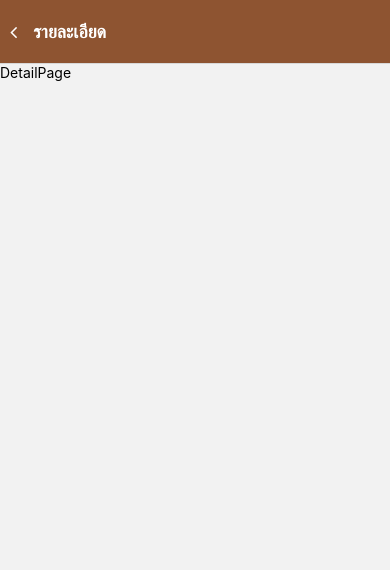
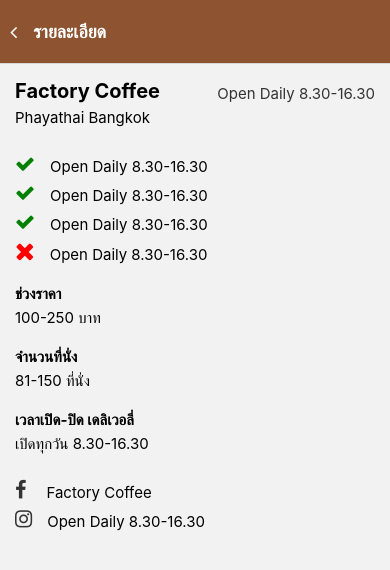
Before and after one commit to TawanPss/CofHunter, a React Native app: screen /DetailPage in a window 390 px wide. Shown: the top 570 px of the page. Built offline with nearby package versions, Linux system fonts and the light colour scheme.

Commit message:
Detail Page finish

```diff
--- a/Page/DetailPage.js
+++ b/Page/DetailPage.js
@@ -1,14 +1,96 @@
-import { StyleSheet, Text, View } from 'react-native'
+import { StyleSheet, Text, View,SafeAreaView,ScrollView} from 'react-native'
+import Icon from 'react-native-vector-icons/FontAwesome';
 import React from 'react'
 
 const DetailPage = () => {
   return (
-    <View>
-      <Text>DetailPage</Text>
-    </View>
+    <SafeAreaView >
+        <ScrollView>
+            <View style={{flexDirection: 'row',justifyContent: 'space-between', alignItems: 'center',marginTop:10, }}>
+            <Text style={styles.cafeNameText}>Factory Coffee</Text>
+            <Text style={styles.openTimeText}>Open Daily 8.30-16.30</Text>
+            </View>
+            <Text style={styles.detailText}>Phayathai Bangkok</Text>
+            <View style={{marginTop:20,}}>
+                <View style={{flexDirection: 'row',justifyContent: 'flex-start', alignItems: 'center',marginTop:5, }}>
+                    <Icon name="check" size={20} style={{ marginLeft: 15, color:"green"}}></Icon>
+                    <Text style={styles.detailText }>Open Daily 8.30-16.30</Text>
+                </View>
+                <View style={{flexDirection: 'row',justifyContent: 'flex-start', alignItems: 'center',marginTop:5, }}>
+                    <Icon name="check" size={20} style={{ marginLeft: 15, color:"green"}}></Icon>
+                    <Text style={styles.detailText }>Open Daily 8.30-16.30</Text>
+                </View>
+                <View style={{flexDirection: 'row',justifyContent: 'flex-start', alignItems: 'center',marginTop:5, }}>
+                    <Icon name="check" size={20} style={{ marginLeft: 15, color:"green"}}></Icon>
+                    <Text style={styles.detailText }>Open Daily 8.30-16.30</Text>
+                </View>
+                <View style={{flexDirection: 'row',justifyContent: 'flex-start', alignItems: 'center',marginTop:5, }}>
+                    <Icon name="close" size={25} style={{ marginLeft: 15, color:"red"}}></Icon>
+                    <Text style={styles.detailText }>Open Daily 8.30-16.30</Text>
+                </View>
+            </View>
+            <View>
+                <Text style={styles.headerText}>ช่วงราคา</Text>
+                <Text style={styles.detailText }>100-250 บาท</Text>
+                <Text style={styles.headerText}>จำนวนที่นั่ง</Text>
+                <Text style={styles.detailText }>81-150 ที่นั่ง</Text>
+                <Text style={styles.headerText}>เวลาเปิด-ปิด เดลิเวอลี่</Text>
+                <Text style={styles.detailText }>เปิดทุกวัน 8.30-16.30</Text>
+            </View>
+            <View style={{marginTop:20,}}>
+                <View style={{flexDirection: 'row',justifyContent: 'flex-start', alignItems: 'center',marginTop:5, }}>
+                    <Icon name="facebook" size={20} style={{ marginLeft: 15,marginRight:5, color:"#333333"}}></Icon>
+                    <Text style={styles.detailText }>Factory Coffee</Text>
+                </View>
+                <View style={{flexDirection: 'row',justifyContent: 'flex-start', alignItems: 'center',marginTop:5, }}>
+                    <Icon name="instagram" size={20} style={{ marginLeft: 15, color:"#333333"}}></Icon>
+                    <Text style={styles.detailText }>Open Daily 8.30-16.30</Text>
+                </View>
+
+            </View>
+        </ScrollView>
+    </SafeAreaView>
   )
 }
 
 export default DetailPage
 
-const styles = StyleSheet.create({})
+const styles = StyleSheet.create({
+    container:{
+        flex: 1,
+        justifyContent:'center'
+    },
+
+    cafeNameText: {
+        fontSize: 20,
+        fontWeight: "bold",
+        color: "Black",
+        marginTop:5,
+        marginStart:15,
+        alignContent:"flex-start"
+    },
+
+    openTimeText:{
+        fontSize: 15,
+        fontWeight: "regular",
+        color: "#333333",
+        marginTop:10,
+        alignContent:"flex-end",
+        marginEnd:15,
+    },
+    detailText: {
+        fontSize: 15,
+        fontWeight: "regular",
+        Colors: "#333333",
+        marginStart:15,
+        marginTop:5,
+      },
+
+    headerText:{
+        fontSize: 15,
+        fontWeight: "bold",
+        Colors: "#505050",
+        marginStart:15,
+        marginTop:20,
+    }
+})
--- a/Page/Home.js
+++ b/Page/Home.js
@@ -113,24 +113,6 @@
         justifyContent:'center'
     },
 
-    header: {
-        position: 'absolute',
-        top: 0,
-        width: '100%',
-        height: 70,
-        paddingTop: 20,
-        paddingStart:15,
-        backgroundColor: "#8E5431",
-        alignItems: 'start',
-        justifyContent: 'center',
-        zIndex: 1000, // Ensure it's on top of other components
-      },
-      title: {
-        color: 'white',
-        fontSize: 20,
-        fontWeight: "bold",
-      },
-
     HeaderText: {
         fontSize: 20,
         fontWeight: "bold",
--- a/Page/ReviewPage.js
+++ b/Page/ReviewPage.js
@@ -27,6 +27,8 @@
 
   const handleNavigateToDetail = () => {
     navigation.navigate('DetailPage'); }
+
+  const findmoreReccommentMenu = () =>{}
 
   return (
     <SafeAreaView style={styles.container}>
@@ -63,28 +65,48 @@
         </View>
         <Text style={styles.detailText}>Phayathai Bangkok</Text>
         <TouchableOpacity onPress={handleNavigateToDetail} style={styles.button}>
-          <Text style={styles.buttonText}>ดูรายละเอียด</Text>
+            <Text style={styles.buttonText}>ดูรายละเอียด</Text>
         </TouchableOpacity>
+
+
         <Text style={styles.menuText}>| วิธีในการสกัดกาแฟ</Text>
           <Text style={styles.detailText}>- Espresso Machine</Text>
           <Text style={styles.detailText}>- Drip</Text>
           <Text style={styles.detailText}>- AeroPress</Text>
           <Text style={styles.detailText}>- Cold Brew</Text>
-        <Text style={styles.menuText}>| เมนูแนะนำ</Text>
+
+        <View style={{flexDirection: 'row',justifyContent: 'space-between', alignItems: 'center',marginTop:10, }}>
+          <Text style={styles.menuText}>| เมนูแนะนำ</Text>
+          <TouchableOpacity onPress={findmoreReccommentMenu} >
+            <Text style={styles.menuText}>ดูทั้งหมด</Text>
+          </TouchableOpacity>
+        </View>
+
         <View  style={{flexDirection: 'row',justifyContent: 'space-around', alignItems: 'center' }}>
                 <Image source={require('../assets/FactorycoffeeBuilding.jpg')} style={styles.coverPic} />
                 <Image source={require('../assets/Factorycoffeemenu1.jpg')} style={styles.coverPic} />
                 <Image source={require('../assets/Factorycoffeemenu2.jpg')} style={styles.coverPic} />
                 <Image source={require('../assets/FactorycoffeeDessert.jpg')} style={styles.coverPic} />
         </View>
-        <Text style={styles.menuText}>| เมล็ดกาแฟที่ใช้</Text>
+
+        <View style={{flexDirection: 'row',justifyContent: 'space-between', alignItems: 'center',marginTop:10, }}>
+          <Text style={styles.menuText}>| เมล็ดกาแฟที่ใช้</Text>
+          <TouchableOpacity onPress={findmoreReccommentMenu} >
+            <Text style={styles.menuText}>ดูทั้งหมด</Text>
+          </TouchableOpacity>
+        </View>
         <View  style={{flexDirection: 'row',justifyContent: 'space-around', alignItems: 'center' }}>
                 <Image source={require('../assets/FactorycoffeeBuilding.jpg')} style={styles.coverPic} />
                 <Image source={require('../assets/Factorycoffeemenu1.jpg')} style={styles.coverPic} />
                 <Image source={require('../assets/Factorycoffeemenu2.jpg')} style={styles.coverPic} />
                 <Image source={require('../assets/FactorycoffeeDessert.jpg')} style={styles.coverPic} />
         </View>
-        <Text style={styles.menuText}>| เมนูทั้งหมด</Text>
+        <View style={{flexDirection: 'row',justifyContent: 'space-between', alignItems: 'center',marginTop:10, }}>
+          <Text style={styles.menuText}>| เมนูทั้งหมด</Text>
+          <TouchableOpacity onPress={findmoreReccommentMenu} >
+            <Text style={styles.menuText}>ดูทั้งหมด</Text>
+          </TouchableOpacity>
+        </View>
         <View  style={{flexDirection: 'row',justifyContent: 'space-around', alignItems: 'center' }}>
                 <Image source={require('../assets/FactorycoffeeBuilding.jpg')} style={styles.coverPic} />
                 <Image source={require('../assets/Factorycoffeemenu1.jpg')} style={styles.coverPic} />
```
